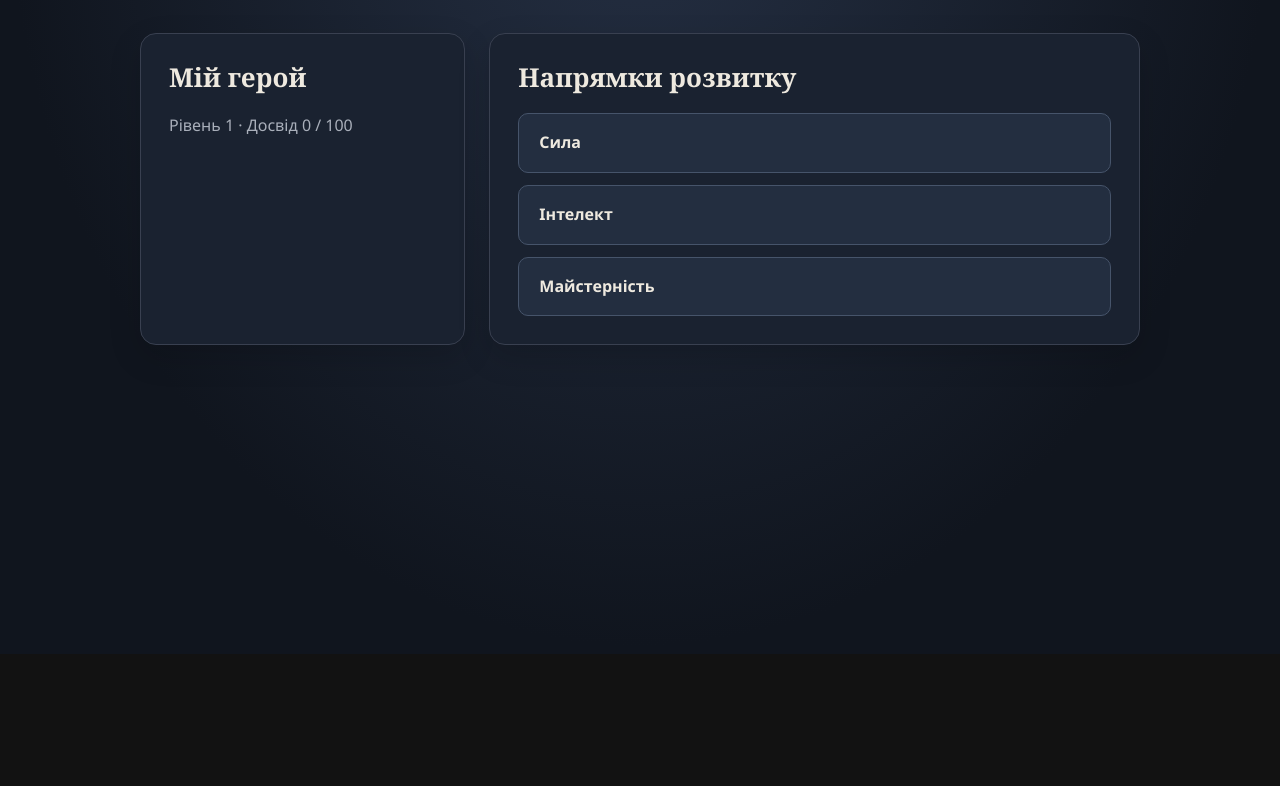
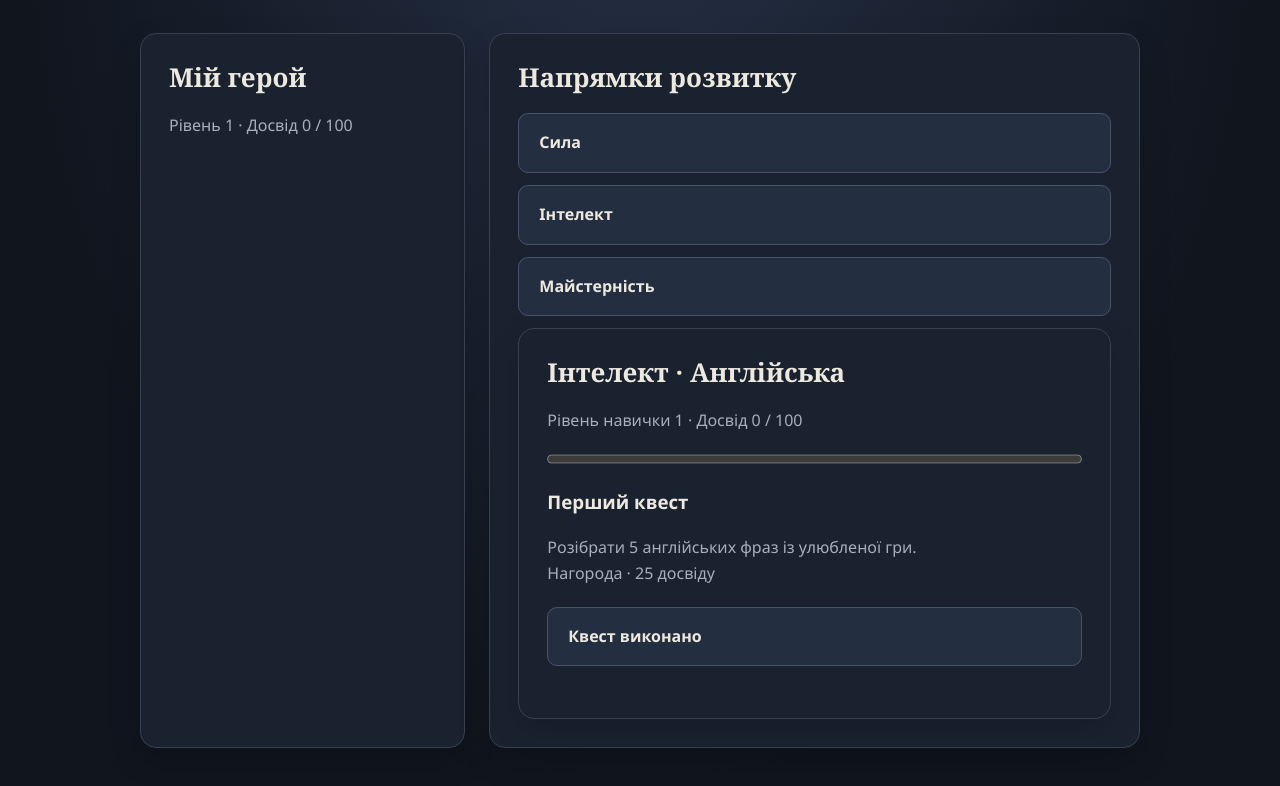
Before and after one commit to kupecvladislav-design/my-hero, a plain HTML site: page index.html in a window 1280 px wide. Both pictures are taken after a click on the button "Інтелект". Shown: the part 146-932 px from the top of the page. Before the commit the page ends 800 px from the top, so only its background shows below. Drawn offline with Linux system fonts and the light colour scheme.

Commit message:
Додано виконання квесту та збереження досвіду

```diff
--- a/index.html
+++ b/index.html
@@ -16,14 +16,31 @@
     <main>
         <section>
             <h2>Мій герой</h2>
-            <p>Рівень 1 · Досвід 0 / 100</p>
+            <p id="hero-progress">Рівень 1 · Досвід 0 / 100</p>
         </section>
 
         <section>
             <h2>Напрямки розвитку</h2>
             <button type="button">Сила</button>
-            <button type="button">Інтелект</button>
+            <button type="button"
+                    id="intellect-button"
+                    aria-expanded="false"
+                    aria-controls="intellect-panel">Інтелект</button>
             <button type="button">Майстерність</button>
+        <section id="intellect-panel" hidden>
+                <h2>Інтелект · Англійська</h2>
+                <p id="english-progress">Рівень навички 1 · Досвід 0 / 100</p>
+                <progress id="english-progress-bar" value="0" max="100">
+                 0 зі 100
+                </progress>
+                <h3>Перший квест</h3>
+                <p>Розібрати 5 англійських фраз із улюбленої гри.</p>
+                <p>Нагорода · 25 досвіду</p>
+
+            <button type="button" id="complete-quest-button">
+                 Квест виконано
+            </button>
+            <p id="quest-status" role="status"></p>
         </section>
     </main>
 </body>
--- a/script.js
+++ b/script.js
@@ -0,0 +1,54 @@
+const intellectButton = document.querySelector("#intellect-button");
+const intellectPanel = document.querySelector("#intellect-panel");
+
+const heroProgress = document.querySelector("#hero-progress");
+const englishProgress = document.querySelector("#english-progress");
+const englishProgressBar = document.querySelector("#english-progress-bar");
+const completeQuestButton = document.querySelector("#complete-quest-button");
+const questStatus = document.querySelector("#quest-status");
+
+const questStorageKey = "my-hero.english-first-quest";
+const questReward = 25;
+
+let questCompleted = localStorage.getItem(questStorageKey) === "completed";
+
+function updateProgress() {
+    const experience = questCompleted ? questReward : 0;
+
+    heroProgress.textContent = `Рівень 1 · Досвід ${experience} / 100`;
+    englishProgress.textContent =
+        `Рівень навички 1 · Досвід ${experience} / 100`;
+
+    englishProgressBar.value = experience;
+    englishProgressBar.textContent = `${experience} зі 100`;
+
+    completeQuestButton.disabled = questCompleted;
+    completeQuestButton.textContent = questCompleted
+        ? "Квест завершено ✓"
+        : "Квест виконано";
+
+    questStatus.textContent = questCompleted
+        ? "Ти отримав 25 досвіду для англійської та свого героя."
+        : "";
+}
+
+intellectButton.addEventListener("click", () => {
+    intellectPanel.hidden = !intellectPanel.hidden;
+
+    intellectButton.setAttribute(
+        "aria-expanded",
+        String(!intellectPanel.hidden)
+    );
+});
+
+completeQuestButton.addEventListener("click", () => {
+    if (questCompleted) {
+        return;
+    }
+
+    questCompleted = true;
+    localStorage.setItem(questStorageKey, "completed");
+    updateProgress();
+});
+
+updateProgress();
--- a/style.css
+++ b/style.css
@@ -116,3 +116,28 @@ button:focus-visible {
         padding: 24px;
     }
 }
+#intellect-panel {
+    grid-column: 1 / -1;
+}
+progress {
+    display: block;
+    width: 100%;
+    height: 18px;
+    margin-top: 16px;
+    accent-color: var(--green);
+}
+
+#complete-quest-button {
+    margin-top: 20px;
+}
+
+button:disabled {
+    background: #21392f;
+    border-color: var(--green);
+    color: var(--green);
+    cursor: default;
+}
+
+#quest-status {
+    margin-top: 12px;
+}
```
